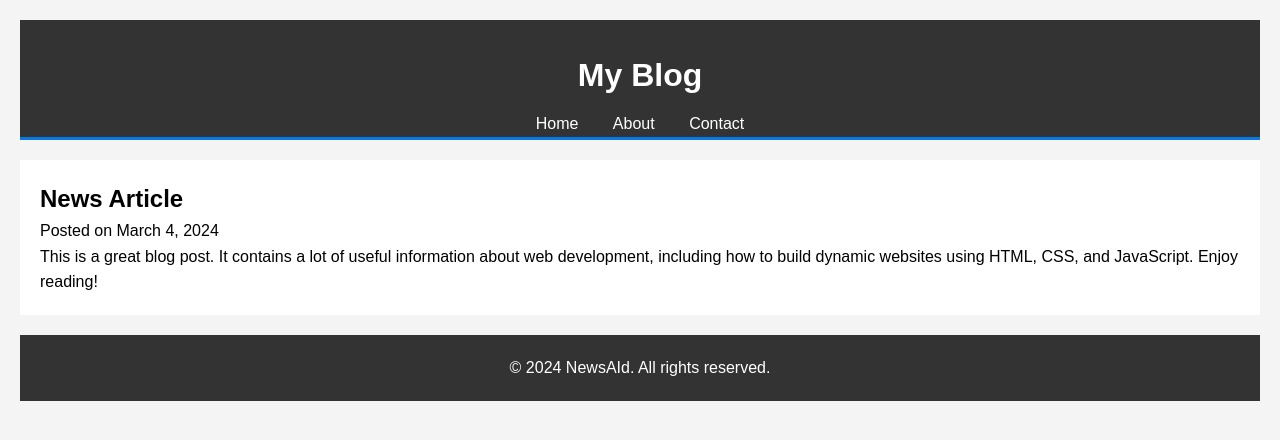
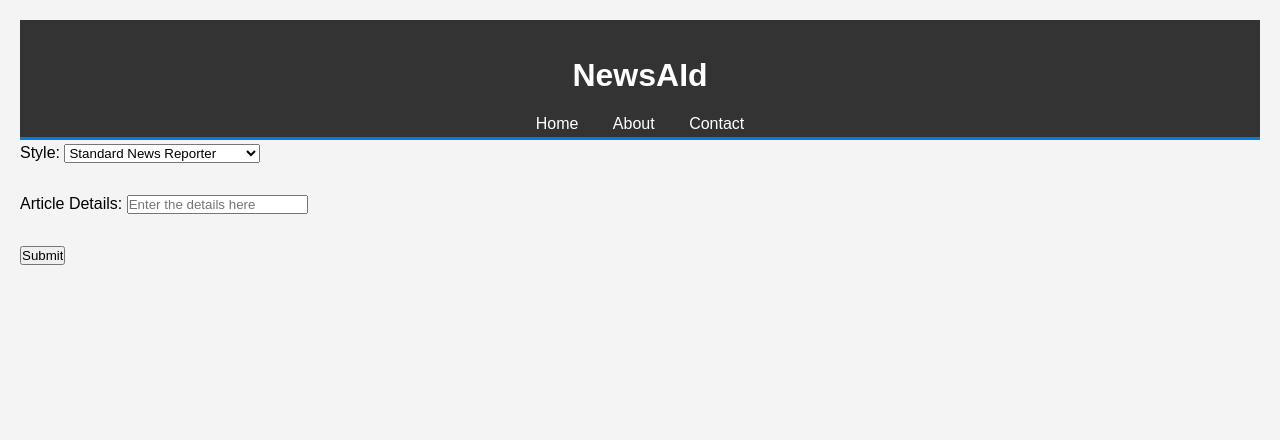
Before and after one commit to KelvinLinBU/NewsAIdProject, a Flask app: page / in a window 1280 px wide. Shown: the top 440 px of the page. Run offline with Flask 3, Linux system fonts and the light colour scheme.

Commit message:
added additional form fields, connected both and now the form data is stored in session data

```diff
--- a/Backend/newspagegeneration.py
+++ b/Backend/newspagegeneration.py
@@ -1,8 +1,14 @@
-from flask import Flask, render_template
+from flask import Flask, render_template, request, redirect, url_for, session
 import os
 
+#Uses FLASK
 #run this using command in the terminal: python3 Backend/newspagegeneration.py
 #then, go to this link in your browser: http://127.0.0.1:5000/
+flaskkey = os.getenv('FLASK_SESSION_KEY')  #"Flask Session Key Environment variable name"
+if flaskkey is None:
+    print("Environment variable not found")
+else:
+    print("Environment variable recognized")
 
 BASE_DIR = os.path.dirname(os.path.dirname(os.path.abspath(__file__)))
 templates_dir = os.path.join(BASE_DIR, 'Frontend', 'templates')
@@ -12,6 +18,12 @@ print("Template directory:", templates_dir)
 print("Static directory:", static_dir)
 
 app = Flask(__name__, template_folder=templates_dir, static_folder=static_dir)
+app.secret_key = flaskkey
+
+@app.route('/')
+def home():
+    # Serve the submission form
+    return render_template('newsformpage.html')
 
 # Dummy data for a blog post
 blog_post = {
@@ -21,8 +33,22 @@ blog_post = {
 
 }
 
-@app.route("/")
-def home():
+@app.route('/submit-form', methods=['POST'])
+def submitforms():
+    # Extract the submitted data and store it in session
+    style = request.form['style']
+    session['style'] = style  # Store data in session
+    details = request.form['articledetails']
+    session['details'] = details
+    # Redirect to the result page
+    return redirect(url_for('newspage'))
+
+@app.route("/newspage")
+def newspage():
+    category_style = session.get('style', 'No Input Provided')  # Safely get session data
+    print(category_style)
+    details = session.get('details', 'No Input Provided')  # Safely get session data
+    print(details)
     return render_template("newspage.html", post=blog_post)
 
 if __name__ == "__main__":
--- a/Frontend/templates/newsformpage.html
+++ b/Frontend/templates/newsformpage.html
@@ -3,12 +3,12 @@
 <head>
     <meta charset="UTF-8">
     <meta name="viewport" content="width=device-width, initial-scale=1.0">
-    <title>{{ post.title }}</title>
+    <title>NewsAid</title>
     <link rel="stylesheet" href="{{ url_for('static', filename='css/newspagestyles.css') }}">
 </head>
 <body>
     <header>
-        <h1>My Blog</h1>
+        <h1>NewsAId</h1>
         <nav>
             <ul>
                 <li><a href="#">Home</a></li>
@@ -19,17 +19,19 @@
     </header>
 
         <form action="/submit-form" method="post"> <!--Submit style form-->
-            <label for="category">Category:</label>
-            <select id="category" name="category">
-              <option value="news">Standard News Reporter</option>  <!-- This is the standard unbiased news reporter-->
-              <option value="tutorial">Opinion Columnist</option> <!-- This is for opinion based writing-->
-              <option value="feature">Feature / Enterprise Reporter</option> <!-- This is for if you want to write a more flowery piece-->
-              <option value="investigative">Investigative Reporter</option> <!-- This is for if you want a more investigative piece-->
-              <option value="obit">Obituary Writer</option> <!-- This is for if you want to write an obituary or something more serious-->
+            <label for="style">Style:</label>
+            <select id="style" name="style">
+              <option value="Standard News Reporter">Standard News Reporter</option>  <!-- This is the standard unbiased news reporter-->
+              <option value="Opinion Columnist">Opinion Columnist</option> <!-- This is for opinion based writing-->
+              <option value="Feature / Enterprise Reporter">Feature / Enterprise Reporter</option> <!-- This is for if you want to write a more flowery piece-->
+              <option value="investigative Reporter">Investigative Reporter</option> <!-- This is for if you want a more investigative piece-->
+              <option value="Obituary Writer">Obituary Writer</option> <!-- This is for if you want to write an obituary or something more serious-->
               <!--Listicles potentially an addition for the future-->
               <!--How-to's potentially an addition for the future-->
             </select><br><br>
-
+            <!-- Additional form field for Article Title -->
+            <label for="articledetails">Article Details:</label>
+            <input type="text" id="articledetails" name="articledetails" placeholder="Enter the details here"><br><br>  <!--Add some kind of string cleaning here in order to protect against attacks-->
             <input type="submit" value="Submit">
           </form>
 
--- a/response.json
+++ /dev/null
@@ -1 +0,0 @@
-"ChatCompletion(id='chatcmpl-8z63GhhQLdTrxtdmuiCaQYpj6Bsns', choices=[Choice(finish_reason='stop', index=0, logprobs=None, message=ChatCompletionMessage(content='Protesters in downtown Boston gathered today to demand justice and equality in the wake of recent incidents of police brutality. Chanting slogans and holding signs, the crowd called for accountability and systemic change. Mayor Bob addressed the protesters, stating, \"I hear your voices and I stand with you in condemning these acts of violence. We must work together to create a more just and inclusive community.\" Despite a mostly peaceful demonstration, tensions ran high as clashes with law enforcement occurred. The city remains on edge as residents hope for progress towards a more equitable society.', role='assistant', function_call=None, tool_calls=None))], created=1709571962, model='gpt-3.5-turbo-0125', object='chat.completion', system_fingerprint='fp_2b778c6b35', usage=CompletionUsage(completion_tokens=110, prompt_tokens=40, total_tokens=150))"
```
